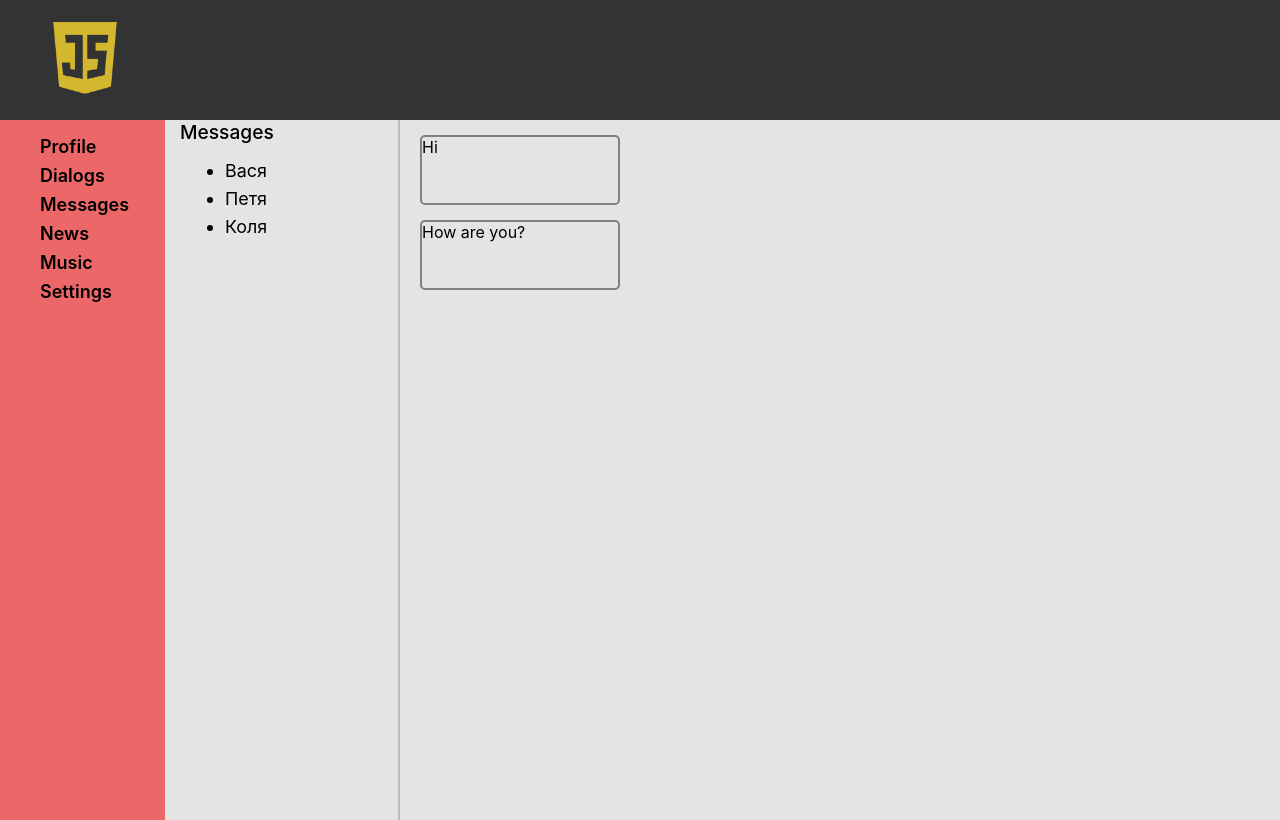
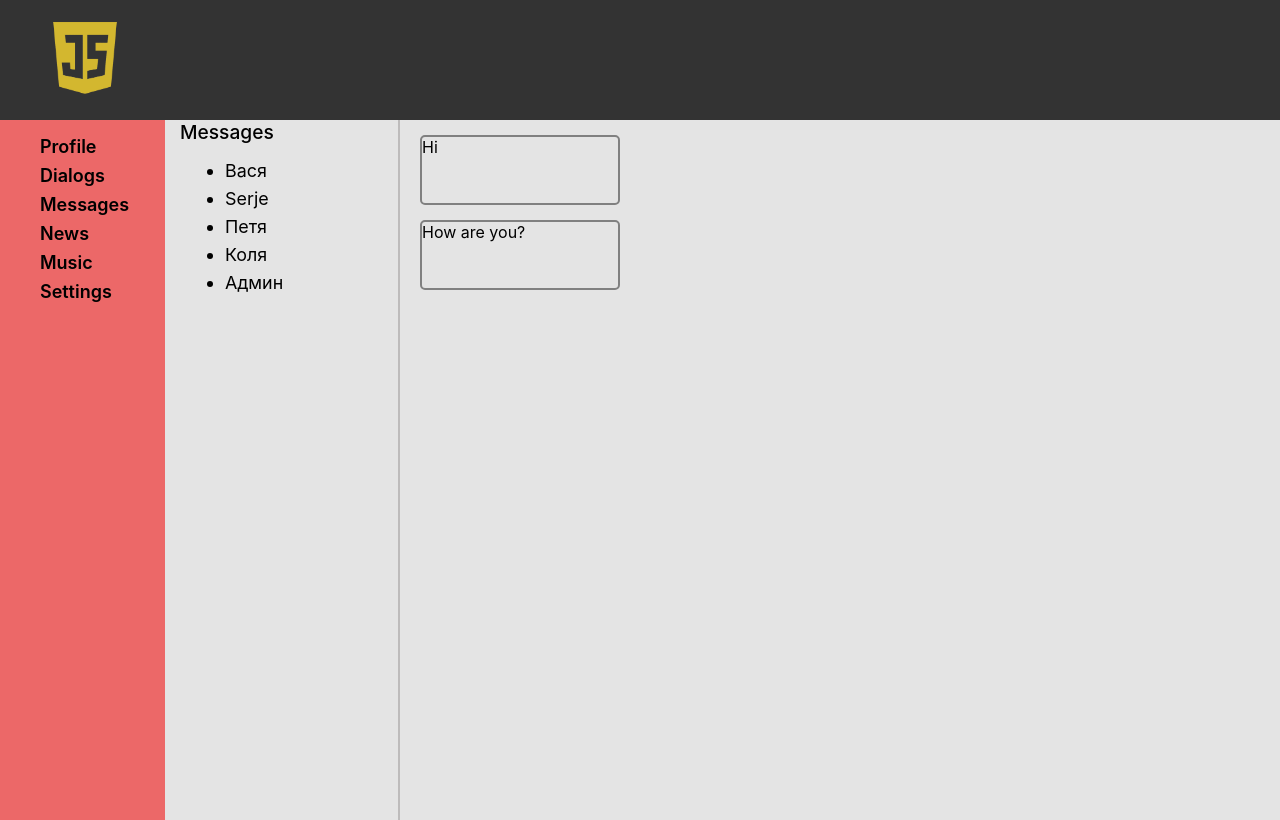
Before and after one commit to kalinovsasha/react_Iesson, a React (Create React App) app: page /Dialogs in a window 1280 px wide. Shown: the top 820 px of the page. Built offline with nearby package versions, Linux system fonts and the light colour scheme.

Commit message:
object,map

```diff
--- a/src/components/Dialogs/Dialogs.jsx
+++ b/src/components/Dialogs/Dialogs.jsx
@@ -2,15 +2,19 @@ import React from 'react';
 import "./Dialogs.css";
 import { Link } from 'react-router-dom';
 
+
+
 function Dialogs(props) {
+    let friends =[{id:"Dialogs/1",name:"Вася"},{id:"Dialogs/2",name:"Serje"},{id:"Dialogs/3",name:"Петя"},{id:"Dialogs/4",name:"Коля"}];
+    let friend = friends.map((item)=><li><Link to={item.id}> {item.name}</Link></li>);
+
     return(
         <div className="Dialogs_Main">
             <div className="Dialogs_Interlocutor">
             <section className="Dialogs_MesText">Messages</section>
                 <ul className="Dialog_FriendList">
-                    <li><Link to="/Dialogs/1">Вася</Link></li>
-                    <li><Link to="">Петя</Link></li>
-                    <li><Link to="">Коля</Link></li>
+                    {friend}
+                    <li><Link to="/Dialogs">Админ</Link></li>
                 </ul>
             </div>
             <div className="Dialog_MessagesList">
```
